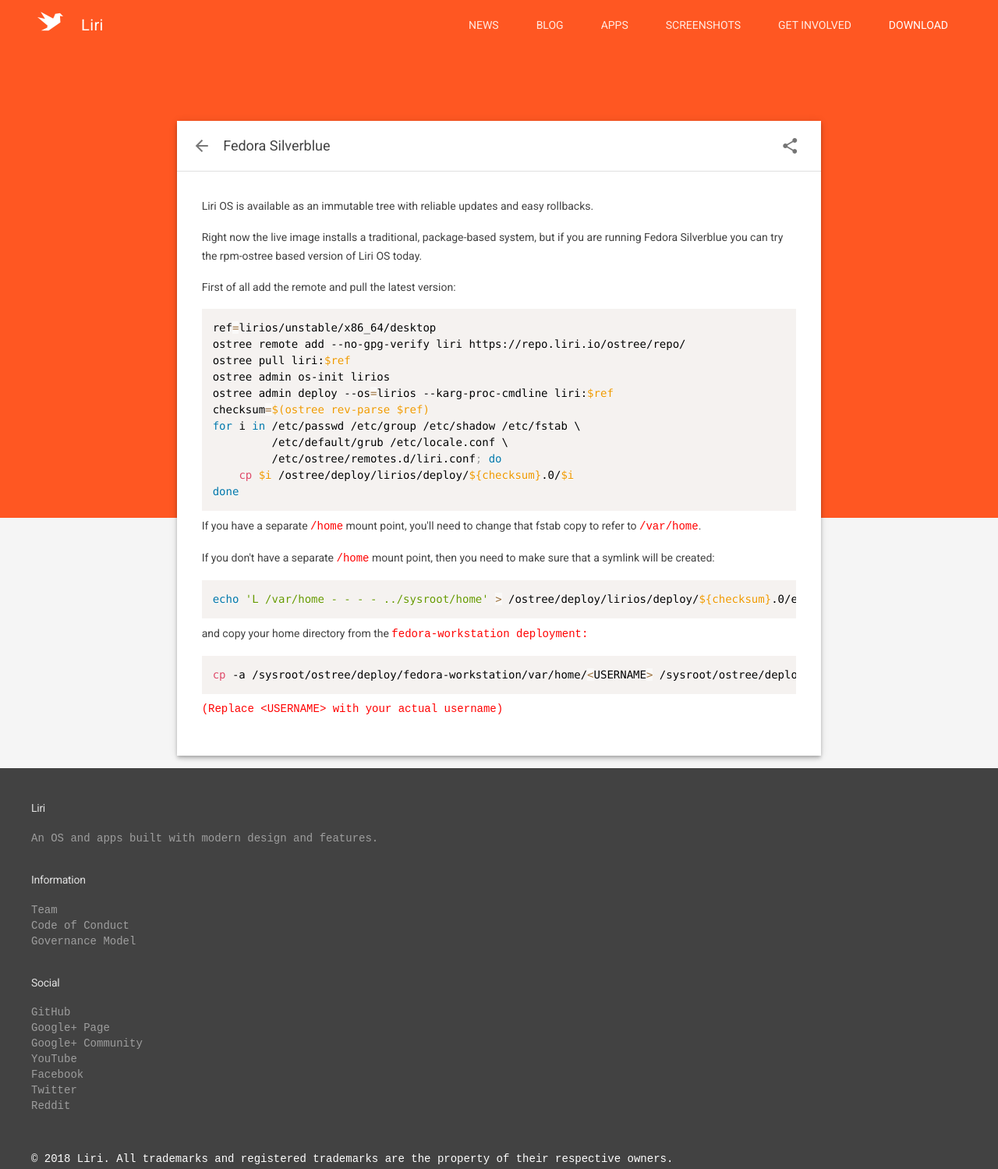
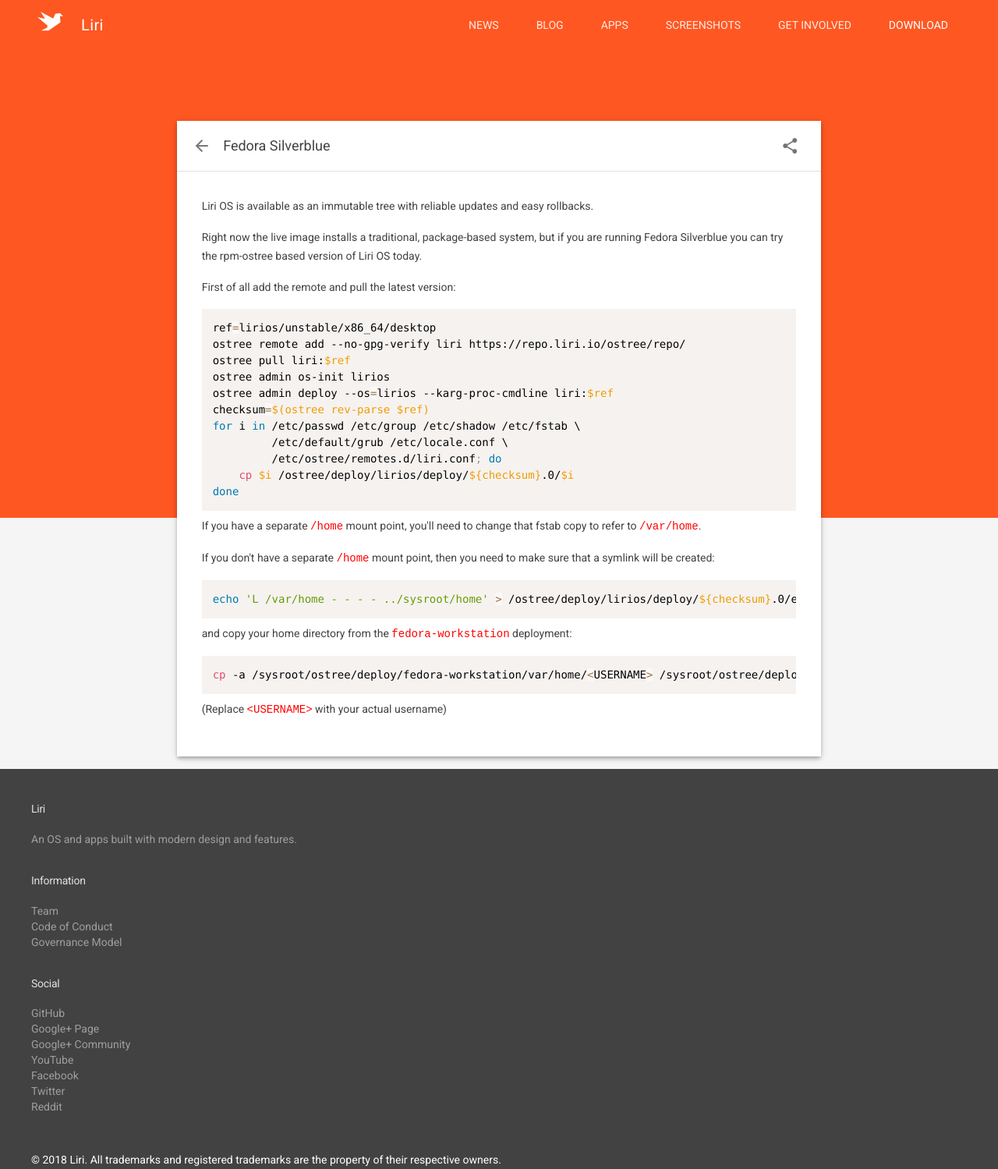
Before and after one commit to lirios/lirios.github.io, a Jekyll site: the page built from download/silverblue.html, in a window 1280 px wide. Shown: the whole page at 78% size. Built offline with Jekyll 4.4.1, drawn with Linux system fonts in a browser that asks for light colours; nearby versions of some CDN libraries; some web fonts are replaced; library files that are not in the unit come from our copies.

Commit message:
More fixes

```diff
--- a/download/silverblue.html
+++ b/download/silverblue.html
@@ -47,7 +47,7 @@
 <pre><code class="language-bash">echo 'L /var/home - - - - ../sysroot/home' > /ostree/deploy/lirios/deploy/${checksum}.0/etc/tmpfiles.d/00rpm-ostree.conf</code></pre>
 
 <p>
-and copy your home directory from the <code>fedora-workstation<code> deployment:
+and copy your home directory from the <code>fedora-workstation</code> deployment:
 </p>
 
 <pre><code class="language-bash">cp -a /sysroot/ostree/deploy/fedora-workstation/var/home/&lt;USERNAME&gt; /sysroot/ostree/deploy/lirios/var/home</code></pre>
```
